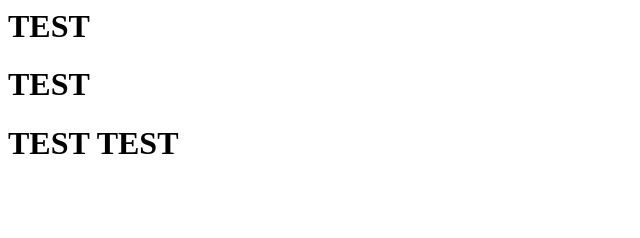
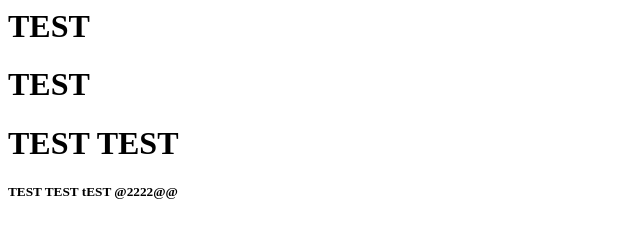
Before and after one commit to ysavenkov/sava, a plain HTML site: page index.html in a window 1280 px wide. Shown: the whole page, without its empty margins (0-640 px from the left). Drawn offline with Linux system fonts and the light colour scheme.

Commit message:
new changes

```diff
--- a/index.html
+++ b/index.html
@@ -1,3 +1,4 @@
 <h1> TEST </h1>
 <h1> TEST </h1>
 <h1> TEST TEST </h1>
+<h5> TEST TEST tEST @2222@@ </h5>
```
Also changed, not shown: test1.html (+1 -0 lines).
